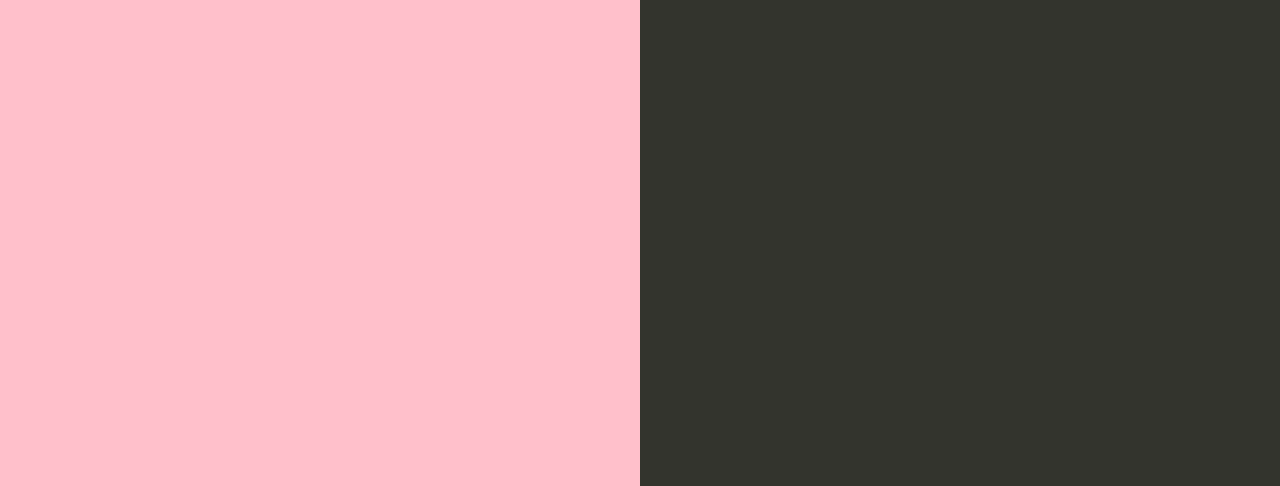
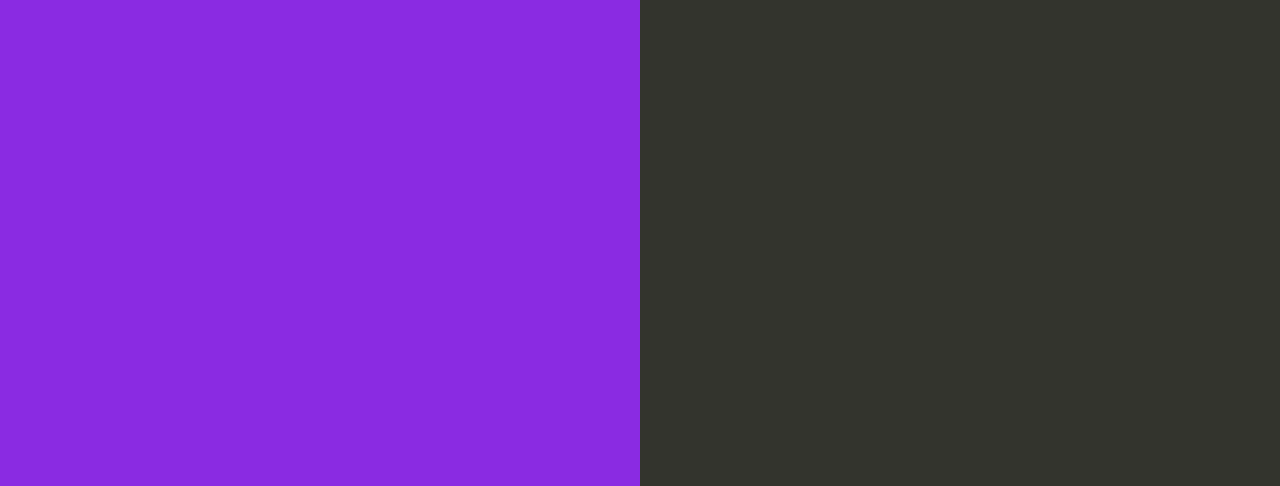
Before and after one commit to kurobaradev/dva-repo-express-js-sample-app, a website: page index.html in a window 1280 px wide. Shown: the part 314-800 px from the top of the page. Drawn offline with Linux system fonts and the light colour scheme.

Commit message:
update code

```diff
--- a/index.html
+++ b/index.html
@@ -35,7 +35,7 @@
 
         text-align: right;
         padding-top: 11em;
-        background-color: pink;
+        background-color: blueviolet;
 
       }
       .textColumn p {
```
